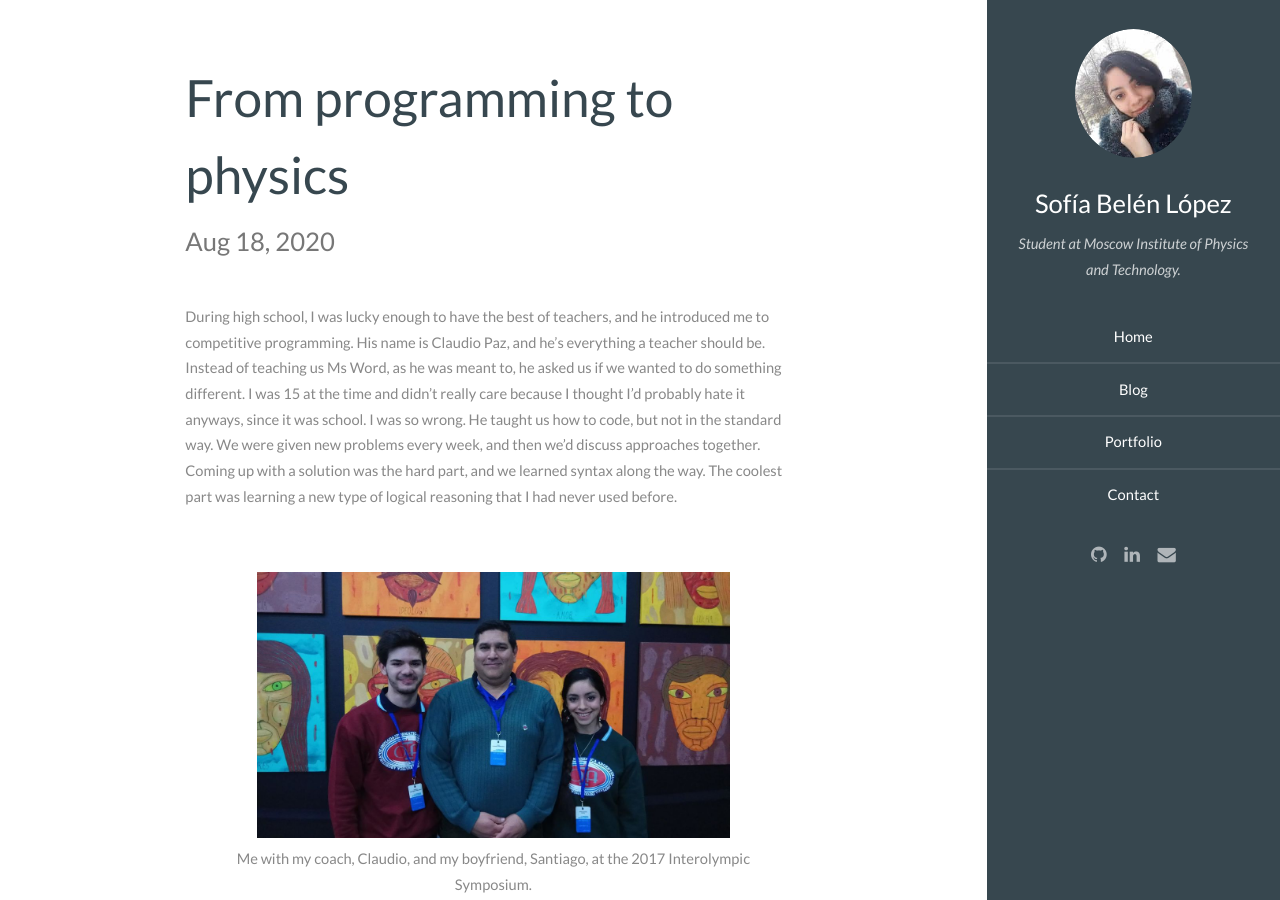
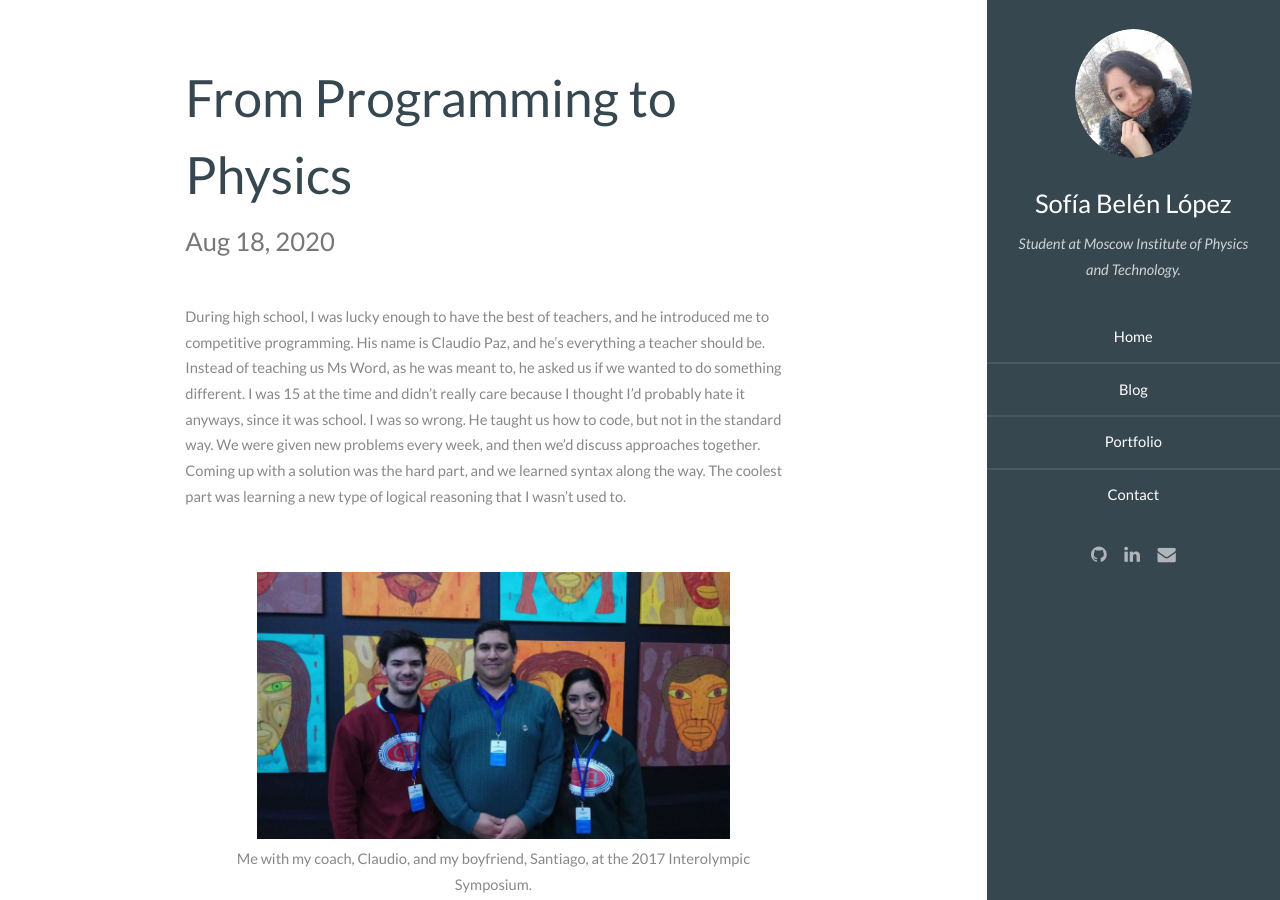
Before and after one commit to sofiabelen/sofiabelen.github.io, a Jekyll site: the page built from _posts/2020-08-18-from-programming-to-physics.md, in a window 1280 px wide and 900 px high. Built offline with Jekyll 4.4.1, drawn with Linux system fonts in a browser that asks for light colours; Markdown is read by kramdown in place of the engine named in the settings; comment, search, counter and statistics services are not loaded.

Commit message:
Minor edits

```diff
--- a/_posts/2020-08-18-from-programming-to-physics.md
+++ b/_posts/2020-08-18-from-programming-to-physics.md
@@ -1,13 +1,13 @@
 ---
 layout: post
-title: From programming to physics
+title: From Programming to Physics
 categories: blog
 image: "oia.jpg"
 preview: "For me, it felt like no matter how many hours I put into it or how hard I tried, I'd never be on their level. This drove me crazy, but it became my passion."
 description: "My reasons for studying physics instead of computer science, even though I was an ex-Olympic in programming competitions."
 ---
 
-During high school, I was lucky enough to have the best of teachers, and he introduced me to competitive programming. His name is Claudio Paz, and he's everything a teacher should be. Instead of teaching us Ms Word, as he was meant to, he asked us if we wanted to do something different. I was 15 at the time and didn't really care because I thought I'd probably hate it anyways, since it was school. I was so wrong. He taught us how to code, but not in the standard way. We were given new problems every week, and then we'd discuss approaches together. Coming up with a solution was the hard part, and we learned syntax along the way. The coolest part was learning a new type of logical reasoning that I had never used before.
+During high school, I was lucky enough to have the best of teachers, and he introduced me to competitive programming. His name is Claudio Paz, and he's everything a teacher should be. Instead of teaching us Ms Word, as he was meant to, he asked us if we wanted to do something different. I was 15 at the time and didn't really care because I thought I'd probably hate it anyways, since it was school. I was so wrong. He taught us how to code, but not in the standard way. We were given new problems every week, and then we'd discuss approaches together. Coming up with a solution was the hard part, and we learned syntax along the way. The coolest part was learning a new type of logical reasoning that I wasn't used to.
 
 <center>
 <figure style='padding: 30px'>
```
Also changed, not shown: _posts/2020-08-07-why-russia.md (+1 -1 lines), images/symposium.jpg.
